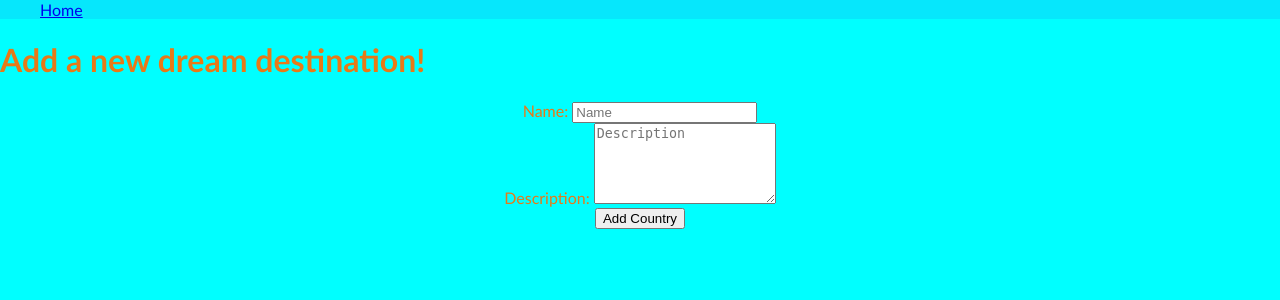
After one commit to Naefunn/Apps_around_the_World, a Flask app: template templates/countries/new.html in a window 1280 px wide. The commit adds this page. Shown: the top 300 px of the page. Run offline with Flask 2, Linux system fonts and the light colour scheme; the template is opened without the code that fills it, so the values that code supplies are empty.

Commit message:
add new country form working

```diff
--- a/db/bucket_list.sql
+++ b/db/bucket_list.sql
@@ -17,5 +17,5 @@ CREATE TABLE cities (
     id SERIAL PRIMARY KEY,
     name VARCHAR (255),
     description VARCHAR (255),
-    country_id INT NOT NULL REFERENCES countries(id)
+    country_id INT NOT NULL REFERENCES countries(id) ON DELETE CASCADE
 );
--- a/repositories/country_repository.py
+++ b/repositories/country_repository.py
@@ -1,3 +1,4 @@
+from optparse import Values
 from db.run_sql import run_sql
 
 from models.city import City
--- a/static/style.css
+++ b/static/style.css
@@ -1,18 +1,38 @@
 body {
     background-color: aqua;
     color: hwb(28 9% 9%);
+    margin: 0;
+    font-family: 'Gill Sans', 'Gill Sans MT', Calibri, 'Trebuchet MS', sans-serif;
 }
 
 .menu {
     background-color: rgb(6, 231, 252);
     list-style: none;
-    display: flex;
+    margin: 0;
+    /* display: flex;
     flex-direction: row;
-    justify-content: space-around;
+    justify-content: space-around; */
 }
 
 .country--box {
     color: hwb(28 9% 9%);
     display: flex;
-    justify-content: space-between;
+    flex-direction: column;
+    text-align: center;
+    margin-left: 400px;
+    margin-right: 400px;
+    border: 5px, solid, red;
 }
+
+.button {
+    margin-left: 220px;
+    margin-right: 220px;
+}
+
+.new-form{
+    text-align: center;
+}
+
+.form-wrapper {
+    text-align: center;
+}
--- /dev/null
+++ b/templates/countries/new.html
@@ -0,0 +1,39 @@
+{% extends "base.html" %}
+{% block content %}
+
+<nav>
+    <ul class="menu">
+        <li><a href="/">Home </a></li>
+    </ul>
+</nav>
+
+<h1>Add a new dream destination!</h1>
+
+<div class="form-wrapper">
+<form class ="new-form" action="/countries" method="post">
+
+    <div>
+        <label for="name">Name:</label>
+        <input type="text" id="name" name="name" placeholder="Name" required>
+    </div>
+
+    <div>
+        <label for="description">Description:</label>
+        <textarea name="description" id="description" placeholder="Description" cols="20" rows="5" required></textarea>
+        <!-- <input type="text" id="description" name="description" placeholder="Description" required autofocus> -->
+    </div>
+
+    <!-- <div>
+    <label for="user">User:</label>
+    <select id="user" name="user_id">
+    {% for user in all_users %}
+        <option value="{{ user.id }}">{{ user.first_name }}</option>
+    {% endfor %}
+    </select>
+    </div> -->
+
+<button type="submit">Add Country</button>
+
+</form>
+</div>
+{% endblock %}
```
Also changed, not shown: console.py (+4 -4 lines), controllers/country_controller.py (+19 -1 lines), models/country.py (+6 -1 lines), repositories/city_repository.py (+4 -7 lines), templates/cities/index.html (+16 -0 lines), templates/countries/index.html (+8 -2 lines).
